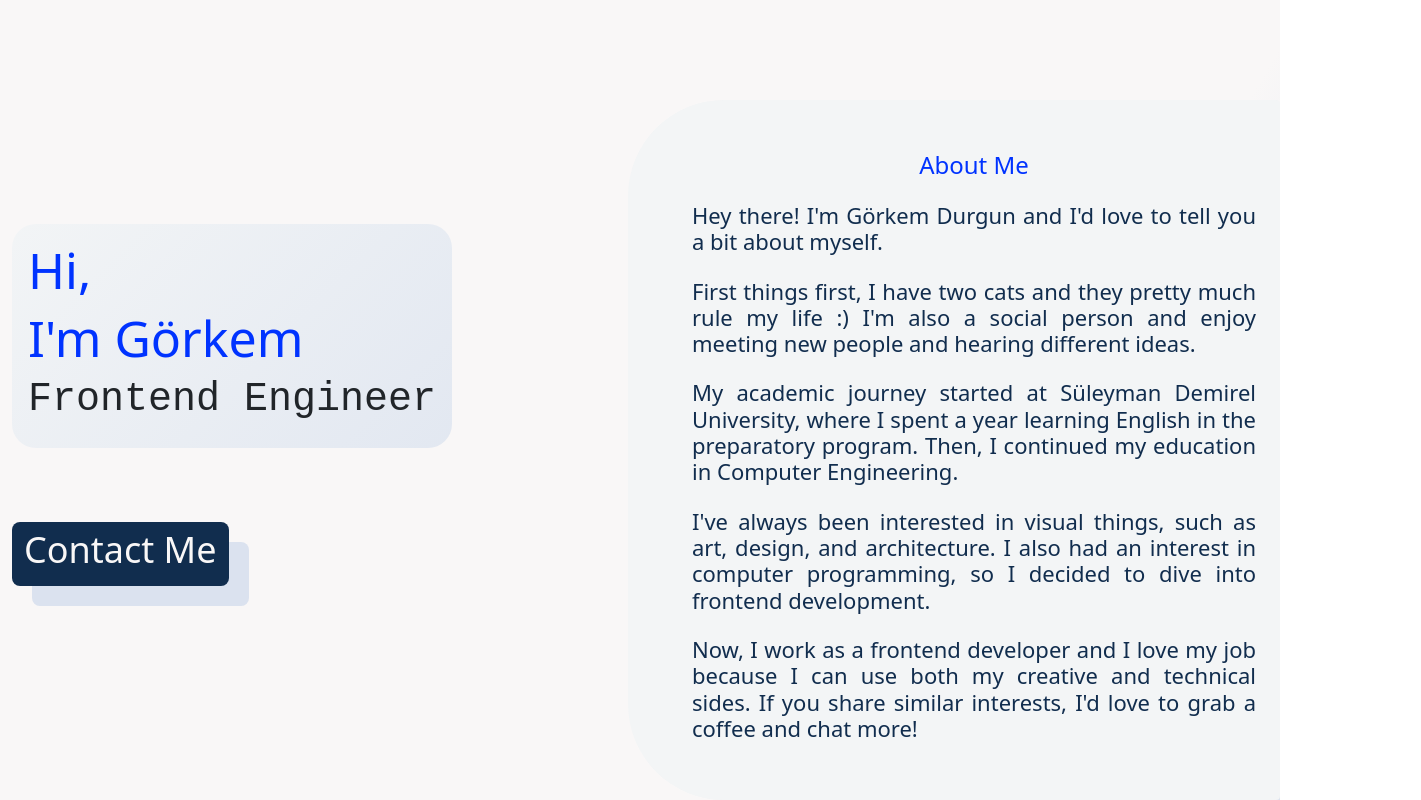
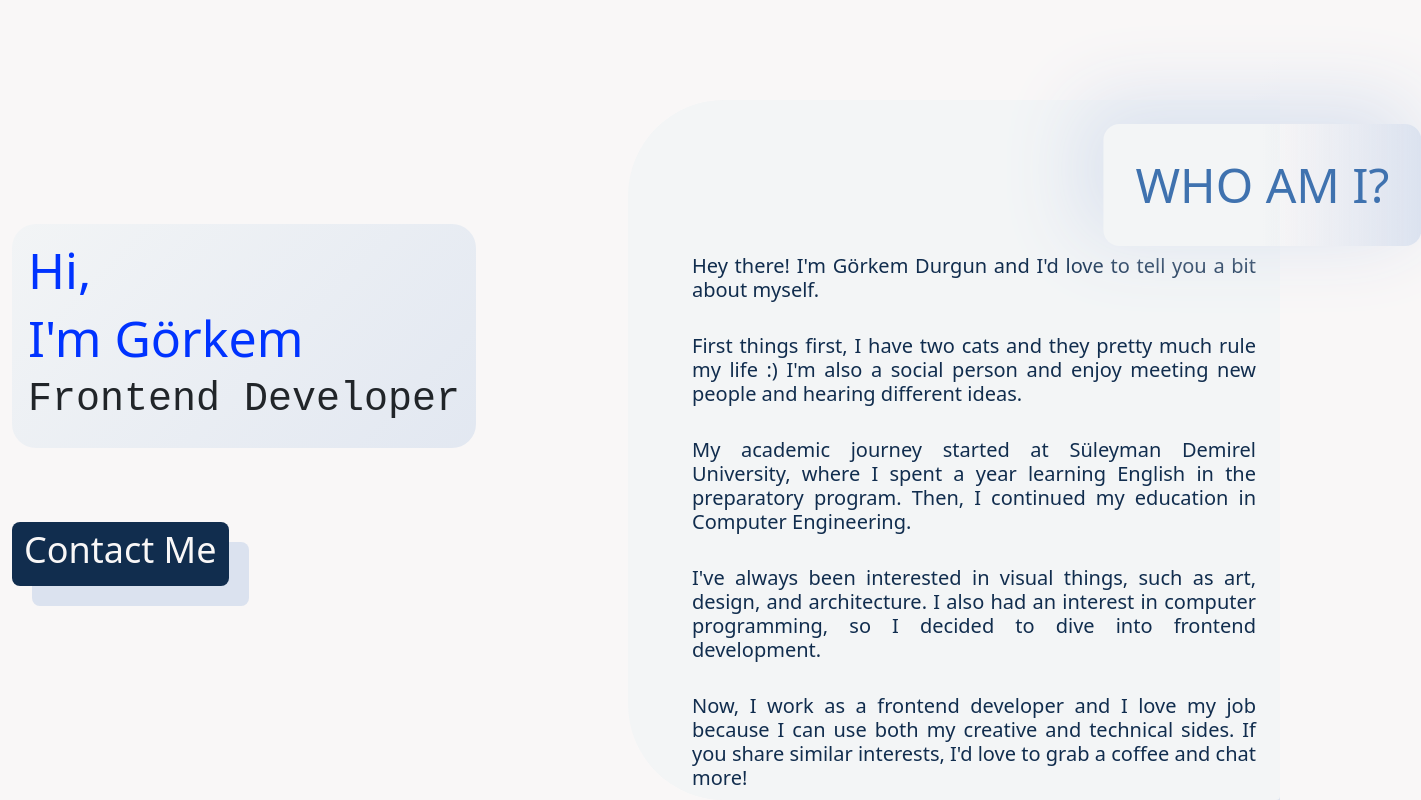
Before and after one commit to gorkemdurgun/gorkem-dev, a Next.js app: page /home/partials/About in a window 1280 px wide. Shown: the whole page, 1421 px wide, since content can reach past the window. Built offline with nearby package versions, Linux system fonts and the light colour scheme.

Commit message:
cv section, scss edits

```diff
--- a/src/components/CustomText/index.tsx
+++ b/src/components/CustomText/index.tsx
@@ -1,8 +1,12 @@
 import styles from "./index.module.css";
 
-export const CustomText = (props: { text: string; className?: any; id?: string }) => {
+export const CustomText = (props: {
+  text: string;
+  className?: any;
+  id?: string;
+}) => {
   return (
-    <h1 className={props.className ? props.className : styles.text}>
+    <h1 id={props.id} className={props.className ? props.className : styles.text}>
       {props.text}
     </h1>
   );
--- a/src/containers/MainContainer/index.tsx
+++ b/src/containers/MainContainer/index.tsx
@@ -6,7 +6,7 @@
 import { Container, Navbar, Nav, Row, Col } from "react-bootstrap";
 import { MdOutlineNightsStay, MdOutlineWbSunny } from "react-icons/md";
 
-import styles from "./index.module.css";
+import styles from "./index.module.scss";
 
 interface MainContainerProps {
   children: React.ReactNode;
@@ -32,13 +32,13 @@
   return (
     <Navbar sticky="top" className={styles.navbar}>
       <Navbar.Brand className={styles.navbarLogo}>
-        <h1 className={quicksand.className.concat(" ", styles.navbarBrand)}>
+        <span className={styles.navbarBrand}>
           <Image
             fill
             src="https://media.licdn.com/dms/image/D4D03AQHHUP1JM105eQ/profile-displayphoto-shrink_400_400/0/1676999375589?e=1682553600&v=beta&t=7StIwo_RrWF6WkVrso-0Hdfhjndcbss3w8O35_1x-yQ"
             alt="Logo"
           />
-        </h1>
+        </span>
       </Navbar.Brand>
       <Nav activeKey={0} className={styles.navbarActions}>
         <Nav.Item>
--- a/src/pages/home/partials/About/index.module.scss
+++ b/src/pages/home/partials/About/index.module.scss
@@ -39,6 +39,24 @@
   }
   100% {
     background-position: 0% 50%;
+  }
+}
+
+@keyframes scaleIn {
+  0% {
+    transform: scale(1);
+  }
+  100% {
+    transform: scale(1.4);
+  }
+}
+
+@keyframes scaleOut {
+  0% {
+    transform: scale(1.4);
+  }
+  100% {
+    transform: scale(1);
   }
 }
 
@@ -146,7 +164,7 @@
   padding-top: 100px;
 }
 
-.descriptionContainer {
+.aboutContainer {
   display: flex;
   flex-direction: column;
   align-items: center;
@@ -154,10 +172,9 @@
 
   width: 100%;
   height: 100%;
-  padding-block: 48px;
+  padding-block: 24px;
   padding-left: 64px;
   padding-right: 24px;
-  gap: 12px;
 
   border-top-left-radius: 96px;
   border-bottom-left-radius: 96px;
@@ -166,31 +183,44 @@
   background-color: var(--primary-1);
 }
 
-.rightText {
-  font-size: 22px;
+.descriptionTitle {
+  text-transform: uppercase;
+  font-size: 48px;
+
+  padding: 32px;
+  margin-right: -36rem;
+
+  border-radius: 1rem;
+  color: var(--primary-4);
+  background: linear-gradient(
+    90deg,
+    transparent,
+    transparent,
+    var(--primary-2)
+  );
+  box-shadow: -1rem -1rem 5rem 0.5rem var(--primary-2);
+
+  animation: slightlyWavingHorizontal 2s infinite;
+}
+
+.descriptionContainer {
+  display: flex;
+  flex-direction: column;
+  align-items: center;
+  justify-content: center;
+
+  gap: 24px;
+}
+.descriptionText {
+  font-size: 20px;
   font-weight: 300;
   text-align: justify;
   word-wrap: break-word;
 
+  cursor: pointer;
   color: var(--primary-6);
 }
-.rightText:hover {
-  color: black;
-  filter: drop-shadow(0 0 1px rgba(0, 0, 0, 0.25));
-
-  transition: 0.5s;
-  scale: 1.2;
-  animation: none;
-  cursor: pointer;
+.descriptionText:hover {
+  transition: 0.11s;
+  scale: 1.1;
 }
-.rightText:first-child {
-  font-size: 24px;
-  font-weight: 500;
-
-  color: var(--primary-5);
-}
-.rightText:first-child:hover {
-  filter: unset;
-  scale: unset;
-  animation: slightlyWavingHorizontal 1s normal;
-}
--- a/src/pages/home/partials/About/index.tsx
+++ b/src/pages/home/partials/About/index.tsx
@@ -15,7 +15,7 @@
             <CustomText text="Hi," className={styles.leftText} />
             <CustomText text="I'm Görkem" className={styles.leftText} />
             <CustomText
-              text="Frontend Engineer"
+              text="Frontend Developer"
               className={styles.typewriterText}
             />
           </span>
@@ -27,13 +27,33 @@
         </Col>
       </Row>
       <Row lg={6} className={styles.rightSide}>
-        <Col lg={12} className={styles.descriptionContainer}>
-          <CustomText text={en.descriptionTitle} className={styles.rightText} />
-          <CustomText text={en.description1} className={styles.rightText} />
-          <CustomText text={en.description2} className={styles.rightText} />
-          <CustomText text={en.description3} className={styles.rightText} />
-          <CustomText text={en.description4} className={styles.rightText} />
-          <CustomText text={en.description5} className={styles.rightText} />
+        <Col lg={12} className={styles.aboutContainer}>
+          <CustomText
+            text={en.descriptionTitle}
+            className={styles.descriptionTitle}
+          />
+          <span className={styles.descriptionContainer}>
+            <CustomText
+              text={en.description1}
+              className={styles.descriptionText}
+            />
+            <CustomText
+              text={en.description2}
+              className={styles.descriptionText}
+            />
+            <CustomText
+              text={en.description3}
+              className={styles.descriptionText}
+            />
+            <CustomText
+              text={en.description4}
+              className={styles.descriptionText}
+            />
+            <CustomText
+              text={en.description5}
+              className={styles.descriptionText}
+            />
+          </span>
         </Col>
       </Row>
     </Container>
--- a/src/pages/home/partials/Contact/index.tsx
+++ b/src/pages/home/partials/Contact/index.tsx
@@ -7,7 +7,7 @@
 const ContactPage: NextPage = (props) => {
   return (
     <Container id="contact" fluid className={styles.container}>
-        <CustomText text="Contact" className={styles.leftText} />
+      <CustomText text="Contact" className={styles.leftText} />
     </Container>
   );
 };
--- a/src/resources/texts.json
+++ b/src/resources/texts.json
@@ -1,6 +1,6 @@
 {
   "en": {
-    "descriptionTitle": "About Me",
+    "descriptionTitle": "Who am I?",
     "description1": "Hey there! I'm Görkem Durgun and I'd love to tell you a bit about myself.",
     "description2": "First things first, I have two cats and they pretty much rule my life :) I'm also a social person and enjoy meeting new people and hearing different ideas.",
     "description3": "My academic journey started at Süleyman Demirel University, where I spent a year learning English in the preparatory program. Then, I continued my education in Computer Engineering. ",
```
Also changed, not shown: src/containers/MainContainer/index.module.scss (renamed from src/containers/MainContainer/index.module.css, +10 -7 lines), src/pages/home/partials/Experience/index.module.scss (+59 -5 lines), src/pages/home/partials/Experience/index.tsx (+11 -3 lines).
